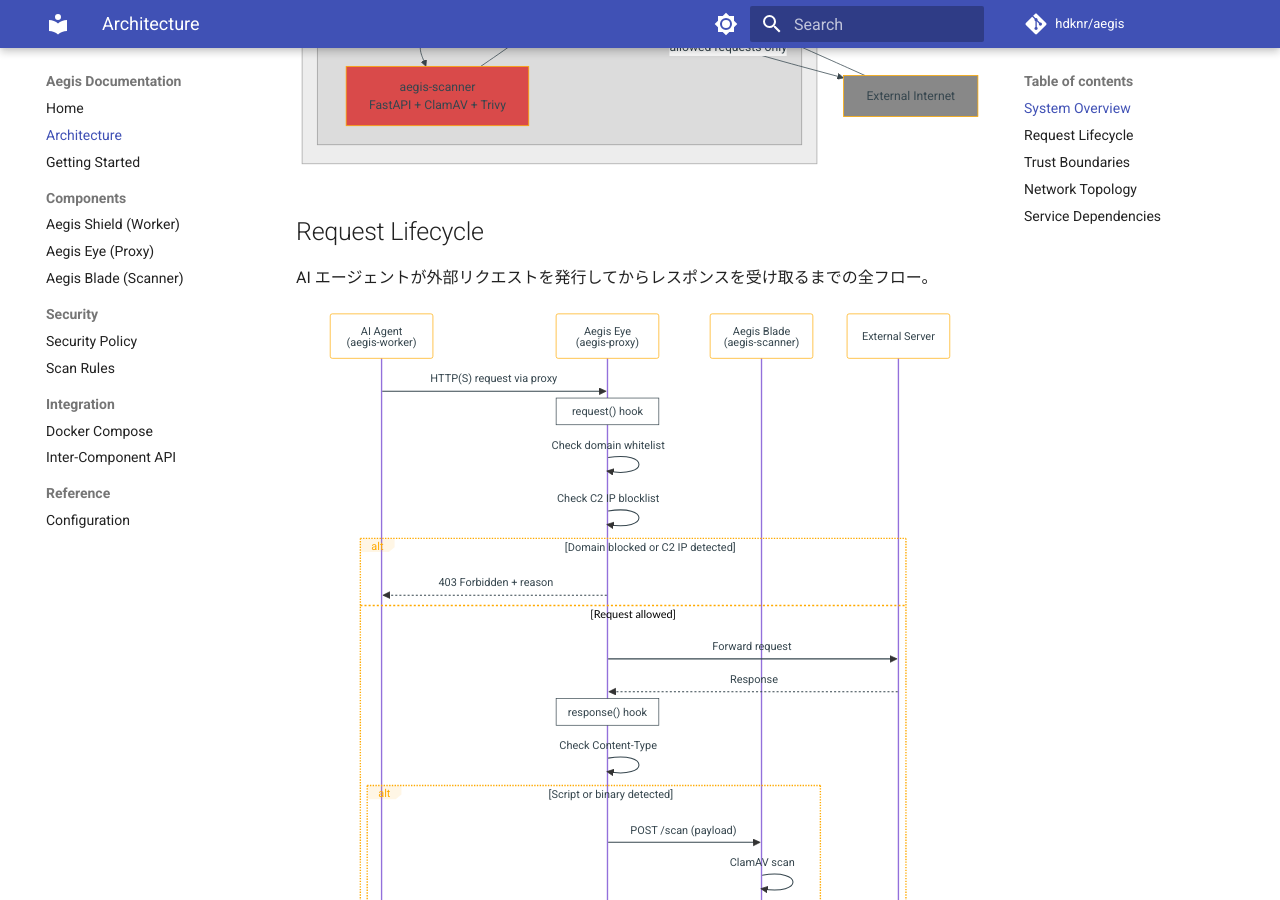
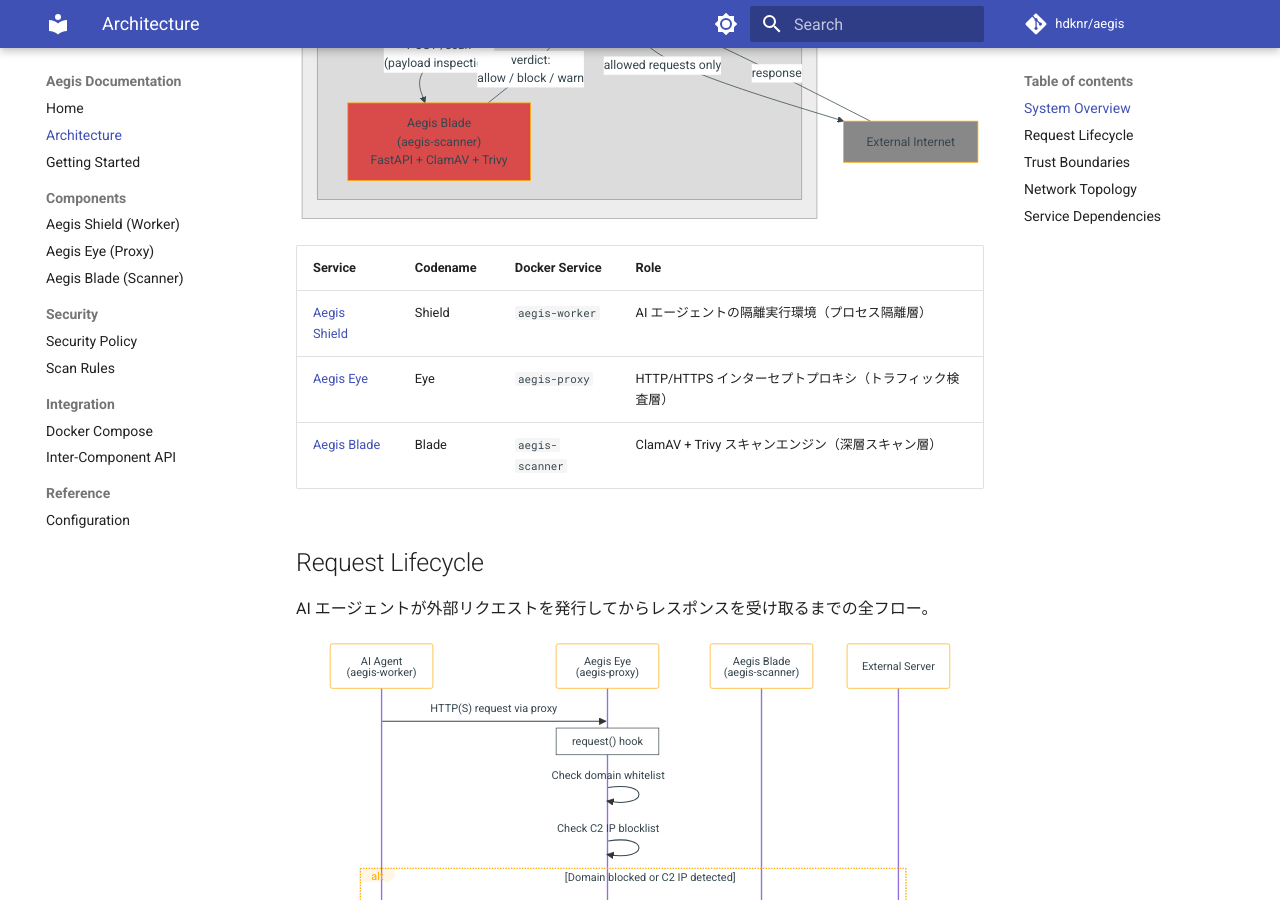
Before and after one commit to hdknr/aegis, an MkDocs documentation site: the page built from docs/architecture.md, in a window 1280 px wide and 900 px high, scrolled down 536 px. Built offline with MkDocs 1.6.1 and Material for MkDocs 9.7.7, drawn with Linux system fonts in a browser that asks for light colours; comment, search, counter and statistics services are not loaded; some of the changed text lies outside the part shown.

Commit message:
docs: add codenames and component links to architecture and index pages
Mermaid diagrams now show both codenames (Shield/Eye/Blade) and Docker
service names for clarity. Added service summary table with links to
component spec pages. Index page headings now link to component docs.

Co-Authored-By: Claude Opus 4.6 (1M context) <noreply@anthropic.com>

````diff
--- a/docs/architecture.md
+++ b/docs/architecture.md
@@ -8,9 +8,9 @@ Aegis は Docker Compose で連携する 3 つのサービスから構成され
 graph TB
     subgraph Host["Host Machine"]
         subgraph DockerNetwork["aegis-net (Docker Bridge Network)"]
-            Worker["aegis-worker<br/>Ubuntu + Node.js<br/>Claude Code"]
-            Proxy["aegis-proxy<br/>mitmproxy + Python addon"]
-            Scanner["aegis-scanner<br/>FastAPI + ClamAV + Trivy"]
+            Worker["Aegis Shield<br/>(aegis-worker)<br/>Ubuntu + Node.js + Claude Code"]
+            Proxy["Aegis Eye<br/>(aegis-proxy)<br/>mitmproxy + Python addon"]
+            Scanner["Aegis Blade<br/>(aegis-scanner)<br/>FastAPI + ClamAV + Trivy"]
         end
     end
     Internet["External Internet"]
@@ -27,6 +27,12 @@ graph TB
     style Scanner fill:#d94a4a,color:#fff
     style Internet fill:#888,color:#fff
 ```
+
+| Service | Codename | Docker Service | Role |
+|---|---|---|---|
+| [Aegis Shield](components/worker.md) | Shield | `aegis-worker` | AI エージェントの隔離実行環境（プロセス隔離層） |
+| [Aegis Eye](components/proxy.md) | Eye | `aegis-proxy` | HTTP/HTTPS インターセプトプロキシ（トラフィック検査層） |
+| [Aegis Blade](components/scanner.md) | Blade | `aegis-scanner` | ClamAV + Trivy スキャンエンジン（深層スキャン層） |
 
 ## Request Lifecycle
 
@@ -91,8 +97,8 @@ sequenceDiagram
 
 ```mermaid
 graph LR
-    Scanner["aegis-scanner"] -->|healthcheck| Proxy["aegis-proxy"]
-    Proxy -->|healthcheck| Worker["aegis-worker"]
+    Scanner["Aegis Blade<br/>(aegis-scanner)"] -->|healthcheck| Proxy["Aegis Eye<br/>(aegis-proxy)"]
+    Proxy -->|healthcheck| Worker["Aegis Shield<br/>(aegis-worker)"]
 ```
 
-起動順序: Scanner (最初) → Proxy (Scanner の healthcheck 通過後) → Worker (Proxy の healthcheck 通過後)
+起動順序: Blade (最初) → Eye (Blade の healthcheck 通過後) → Shield (Eye の healthcheck 通過後)
````
Also changed, not shown: docs/index.md (+3 -3 lines).
